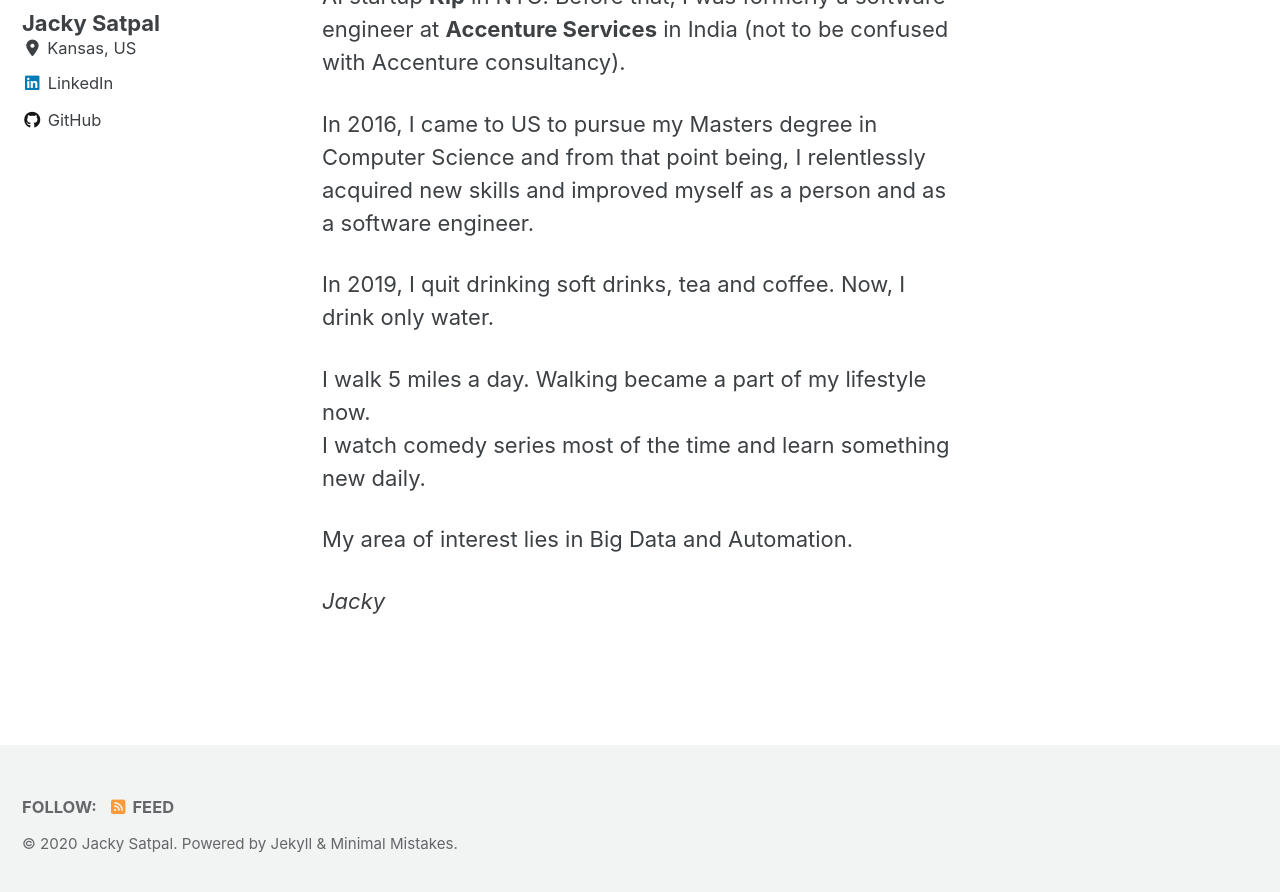
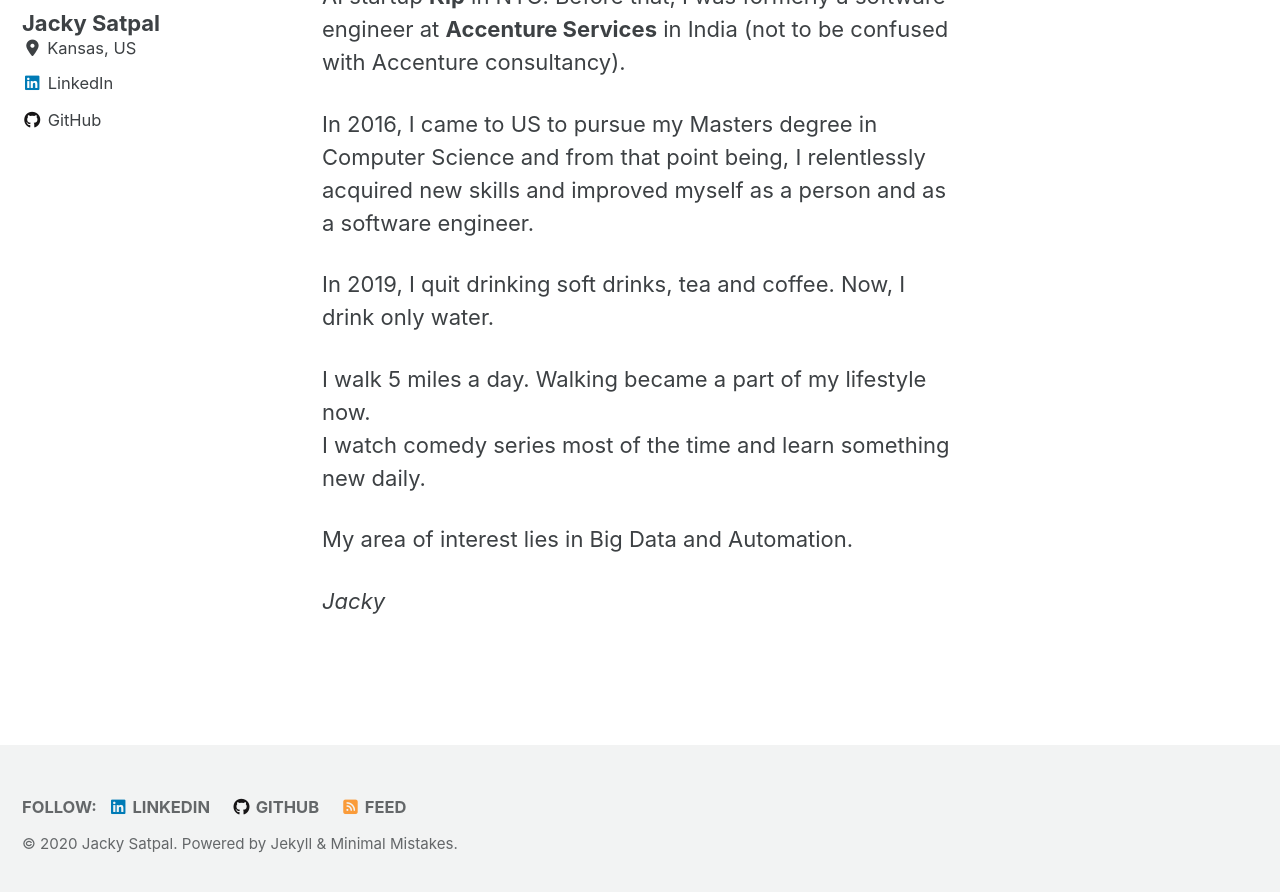
Before and after one commit to belikemike21/belikemike21.github.io, a Jekyll site: the page built from _pages/about.markdown, in a window 1280 px wide and 900 px high, scrolled down 368 px. Shown: the top 892 px of the window. Built offline with Jekyll 4.4.1, drawn with Linux system fonts in a browser that asks for light colours; cached includes are drawn as plain includes; nearby versions of some CDN libraries.

Commit message:
Update config.yml

```diff
--- a/_config.yml
+++ b/_config.yml
@@ -89,7 +89,7 @@ social:
 analytics:
   provider               : "google"
   google:
-    tracking_id          :
+    tracking_id          : "UA-116352076-2"
     anonymize_ip         : true
 
 
@@ -114,12 +114,12 @@ footer:
     - label: "Twitter"
       icon: "fab fa-fw fa-twitter-square"
       # url:
-    - label: "Facebook"
-      icon: "fab fa-fw fa-facebook-square"
-      # url:
+    - label: "Linkedin"
+      icon: "fab fa-fw fa-linkedin"
+      url: "https://www.linkedin.com/in/sjacky/"
     - label: "GitHub"
       icon: "fab fa-fw fa-github"
-      # url:
+      url: "https://github.com/belikemike21/"
     - label: "GitLab"
       icon: "fab fa-fw fa-gitlab"
       # url:
@@ -266,6 +266,7 @@ defaults:
       layout: single
       author_profile: true
       read_time: true
-      comments: # true
+      comments: true
       share: true
       related: true
+      toc: true
```
